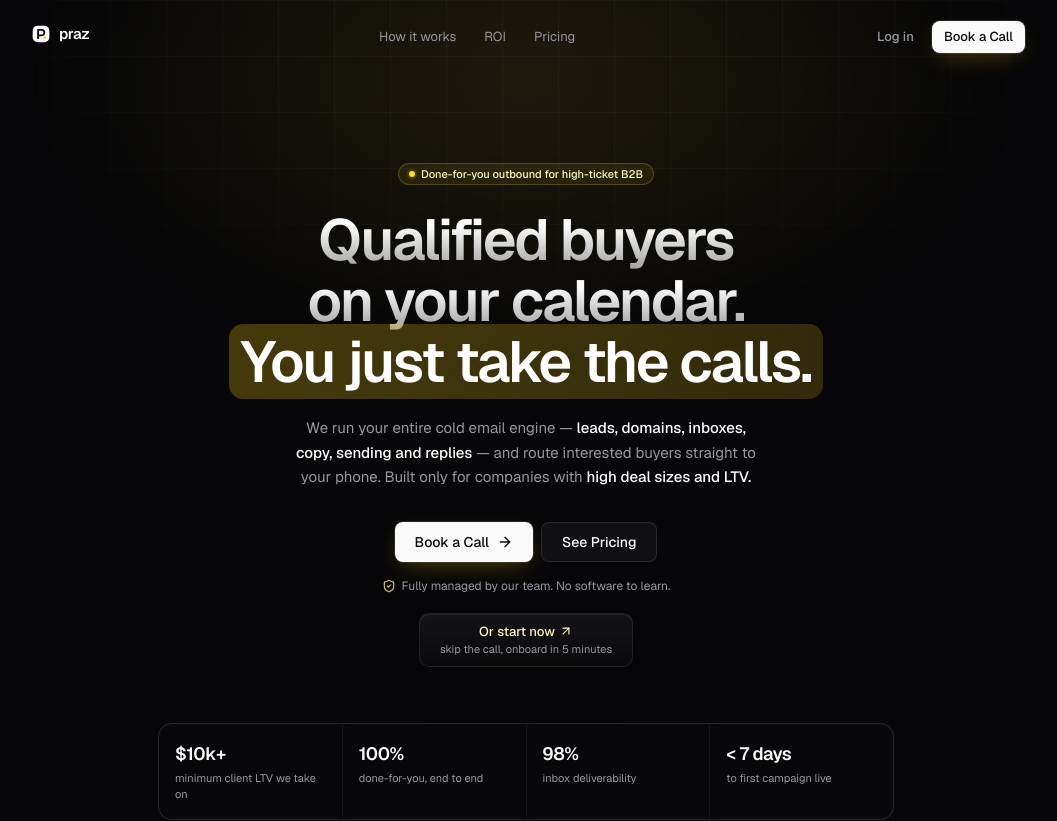
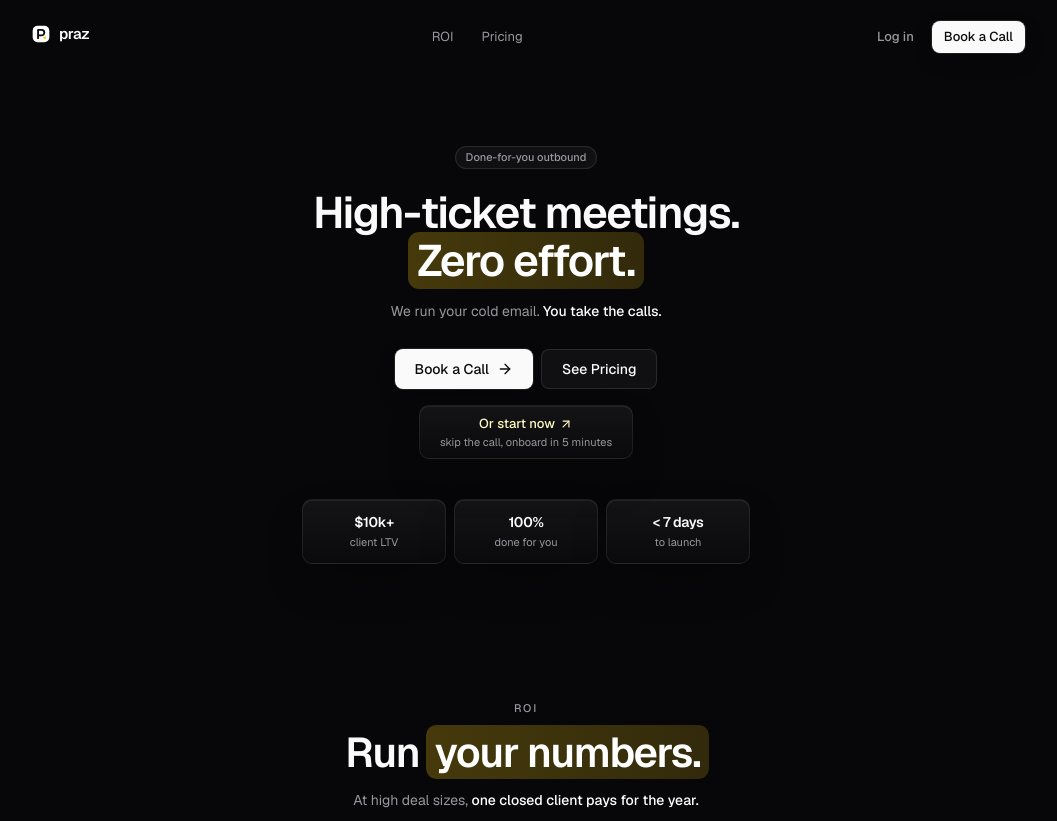
Before and after one commit to jayden8811/praz, a Next.js app: page / in a window 1280 px wide. Shown: the top 821 px of the page, without its empty margins (114-1171 px from the left). Built offline with nearby package versions, Linux system fonts and the light colour scheme.

Commit message:
Trim hero copy, drop glow/grid and demo section, glass stat boxes
Co-Authored-By: Claude Opus 5.5 <noreply@anthropic.com>
Claude-Session: https://claude.ai/code/session_012dVnbrNQKUeMJHz3bd94t6

```diff
--- a/src/app/page.tsx
+++ b/src/app/page.tsx
@@ -1,6 +1,5 @@
 import { Nav } from "@/components/sections/nav";
 import { Hero } from "@/components/sections/hero";
-import { HowItWorks } from "@/components/sections/how-it-works";
 import { Roi } from "@/components/sections/roi";
 import { Pricing } from "@/components/sections/pricing";
 import { Footer } from "@/components/sections/footer";
@@ -11,7 +10,6 @@ export default function Home() {
       <Nav />
       <main>
         <Hero />
-        <HowItWorks />
         <Roi />
         <Pricing />
       </main>
--- a/src/components/sections/hero.tsx
+++ b/src/components/sections/hero.tsx
@@ -1,7 +1,6 @@
 "use client";
 
 import { motion } from "motion/react";
-import { ShieldCheck } from "lucide-react";
 import { Badge } from "@/components/ui/badge";
 import { CtaGroup } from "@/components/cta-group";
 import { Highlight } from "@/components/highlight";
@@ -9,80 +8,46 @@ import { Highlight } from "@/components/highlight";
 const ease = [0.22, 1, 0.36, 1] as const;
 
 const fade = (delay: number) => ({
-  initial: { opacity: 0, y: 12, filter: "blur(8px)" },
+  initial: { opacity: 0, y: 10, filter: "blur(6px)" },
   animate: { opacity: 1, y: 0, filter: "blur(0px)" },
-  transition: { duration: 0.8, delay, ease },
+  transition: { duration: 0.7, delay, ease },
 });
 
 const stats = [
-  { k: "$10k+", v: "minimum client LTV we take on" },
-  { k: "100%", v: "done-for-you, end to end" },
-  { k: "98%", v: "inbox deliverability" },
-  { k: "< 7 days", v: "to first campaign live" },
+  { k: "$10k+", v: "client LTV" },
+  { k: "100%", v: "done for you" },
+  { k: "< 7 days", v: "to launch" },
 ];
 
 export function Hero() {
   return (
-    <section className="relative overflow-hidden pt-32 pb-12 md:pt-40 md:pb-16">
-      {/* backdrop */}
-      <div className="grid-bg pointer-events-none absolute inset-0" />
-      <motion.div
-        aria-hidden
-        initial={{ opacity: 0 }}
-        animate={{ opacity: 1 }}
-        transition={{ duration: 1.6 }}
-        className="pointer-events-none absolute left-1/2 top-[-12rem] h-[34rem] w-[60rem] -translate-x-1/2 rounded-full bg-[radial-gradient(closest-side,rgba(250,204,21,0.10),transparent)] blur-2xl"
-      />
-
-      <div className="relative mx-auto flex max-w-3xl flex-col items-center px-4 text-center">
+    <section className="relative pt-32 pb-8 md:pt-36 md:pb-10">
+      <div className="relative mx-auto flex max-w-2xl flex-col items-center px-4 text-center">
         <motion.div {...fade(0)}>
-          <Badge>
-            <span className="relative flex size-1.5">
-              <span className="absolute inline-flex size-full animate-ping rounded-full bg-yellow-300 opacity-60" />
-              <span className="relative inline-flex size-1.5 rounded-full bg-yellow-300" />
-            </span>
-            Done-for-you outbound for high-ticket B2B
-          </Badge>
+          <Badge variant="secondary">Done-for-you outbound</Badge>
         </motion.div>
 
         <motion.h1
           {...fade(0.08)}
-          className="mt-6 text-balance text-[2.4rem] font-semibold leading-[1.06] tracking-[-0.035em] md:text-[3.6rem]"
+          className="mt-5 text-balance text-3xl font-semibold leading-[1.1] tracking-[-0.03em] md:text-[2.75rem]"
         >
-          <span className="text-gradient">Qualified buyers on your calendar.</span>
+          High-ticket meetings.
           <br />
-          <span className="text-white">
-            <Highlight delay={900}>You just take the calls.</Highlight>
-          </span>
+          <Highlight delay={800}>Zero effort.</Highlight>
         </motion.h1>
 
-        <motion.p
-          {...fade(0.16)}
-          className="mt-6 max-w-xl text-balance text-sm leading-relaxed text-muted-foreground md:text-[15px]"
-        >
-          We run your entire cold email engine — <b className="font-medium text-white">leads, domains, inboxes, copy, sending and replies</b> — and
-          route interested buyers straight to your phone. Built only for companies
-          with <b className="font-medium text-white">high deal sizes and LTV.</b>
+        <motion.p {...fade(0.16)} className="mt-4 text-sm text-muted-foreground">
+          We run your cold email. <b className="font-medium text-white">You take the calls.</b>
         </motion.p>
 
-        <motion.div {...fade(0.24)} className="mt-8">
-          <CtaGroup
-            note={
-              <span className="inline-flex items-center gap-1.5">
-                <ShieldCheck className="size-3.5 text-yellow-200/80" />
-                Fully managed by our team. No software to learn.
-              </span>
-            }
-          />
+        <motion.div {...fade(0.24)} className="mt-7">
+          <CtaGroup />
         </motion.div>
 
-        <motion.dl
-          {...fade(0.34)}
-          className="mt-14 grid w-full grid-cols-2 gap-px overflow-hidden rounded-xl border border-white/[0.07] bg-white/[0.06] md:grid-cols-4"
-        >
+        <motion.dl {...fade(0.32)} className="mt-10 grid w-full max-w-md grid-cols-3 gap-2">
           {stats.map((s) => (
-            <div key={s.k} className="bg-background/90 px-4 py-4 text-left backdrop-blur">
-              <dt className="text-lg font-semibold tracking-tight">{s.k}</dt>
+            <div key={s.k} className="glass rounded-lg px-3 py-3">
+              <dt className="text-sm font-semibold tracking-tight">{s.k}</dt>
               <dd className="mt-0.5 text-[11px] text-muted-foreground">{s.v}</dd>
             </div>
           ))}
--- a/src/components/sections/nav.tsx
+++ b/src/components/sections/nav.tsx
@@ -8,7 +8,6 @@ import { site } from "@/lib/site";
 import { cn } from "@/lib/utils";
 
 const links = [
-  { href: "#how", label: "How it works" },
   { href: "#roi", label: "ROI" },
   { href: "#pricing", label: "Pricing" },
 ];
--- a/src/components/ui/button.tsx
+++ b/src/components/ui/button.tsx
@@ -10,7 +10,7 @@ const buttonVariants = cva(
     variants: {
       variant: {
         default:
-          "bg-primary text-primary-foreground shadow-[0_0_0_1px_rgba(255,255,255,0.1),0_8px_24px_-8px_rgba(250,204,21,0.35)] hover:bg-primary/90",
+          "bg-primary text-primary-foreground shadow-[0_0_0_1px_rgba(255,255,255,0.1),0_8px_24px_-10px_rgba(0,0,0,0.6)] hover:bg-primary/90",
         secondary:
           "bg-white/[0.04] text-foreground border border-white/10 backdrop-blur-md hover:bg-white/[0.08] hover:border-white/20",
         outline:
```
